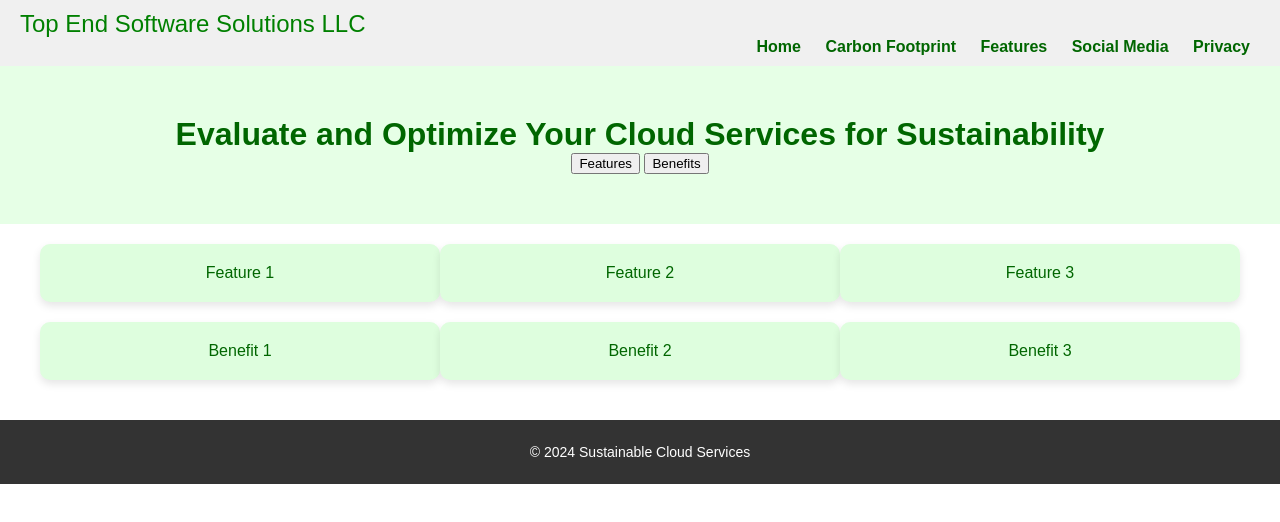
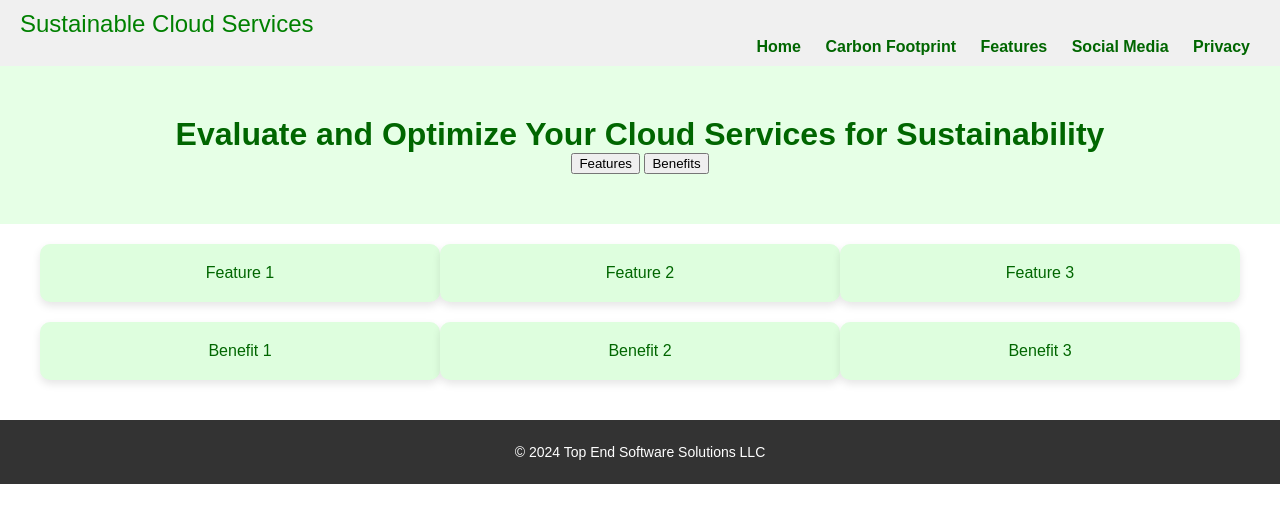
Before and after one commit to ethan-gimmestad/SCSEO, a plain HTML site: page index.html in a window 1280 px wide. Drawn offline with Linux system fonts and the light colour scheme.

Commit message:
Update index.html

```diff
--- a/index.html
+++ b/index.html
@@ -8,7 +8,7 @@
 <body>
 
 <header>
-    <div class="logo">Top End Software Solutions LLC</div>
+    <div class="logo">Sustainable Cloud Services</div>
     <nav>
         <a href="#home">Home</a>
         <a href="#carbon-footprint">Carbon Footprint</a>
@@ -36,7 +36,7 @@
 </main>
 
 <footer>
-    <p>&copy; 2024 Sustainable Cloud Services</p>
+    <p>&copy; 2024 Top End Software Solutions LLC</p>
 </footer>
 
 </body>
```
